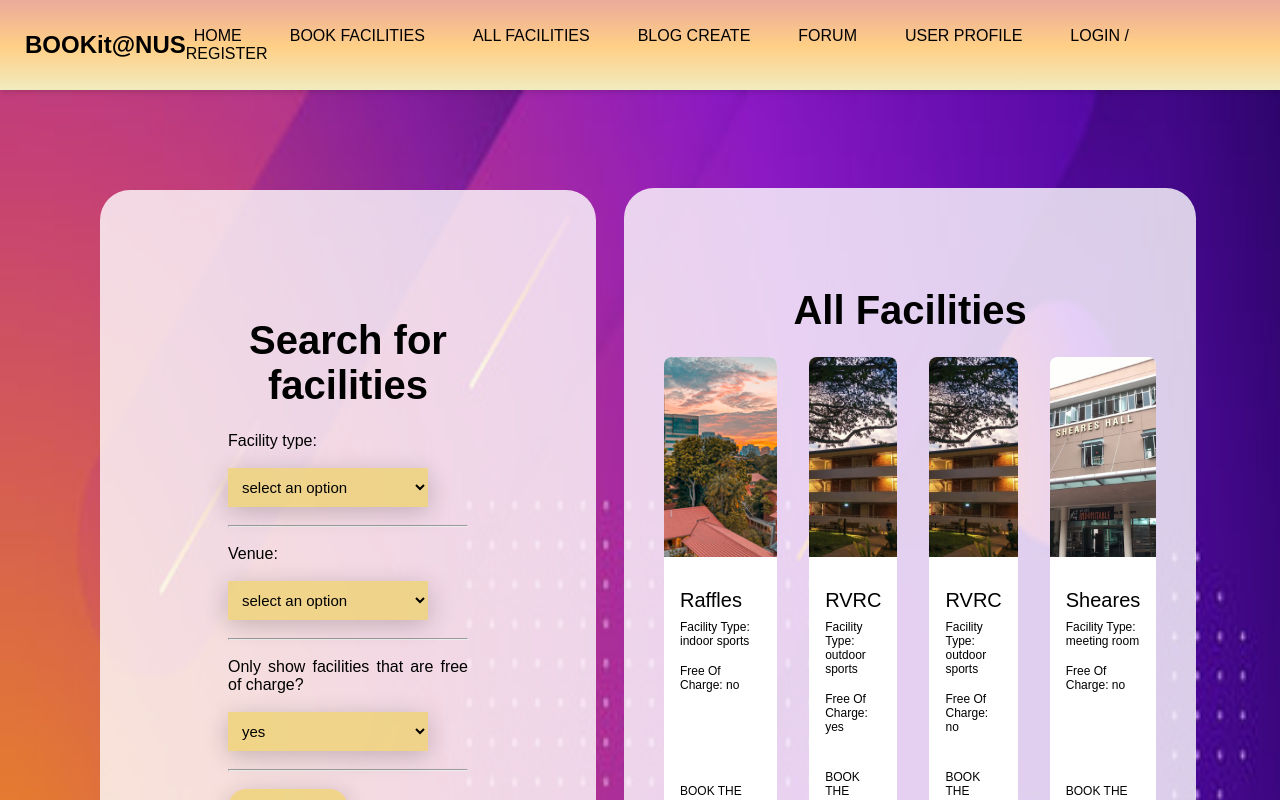
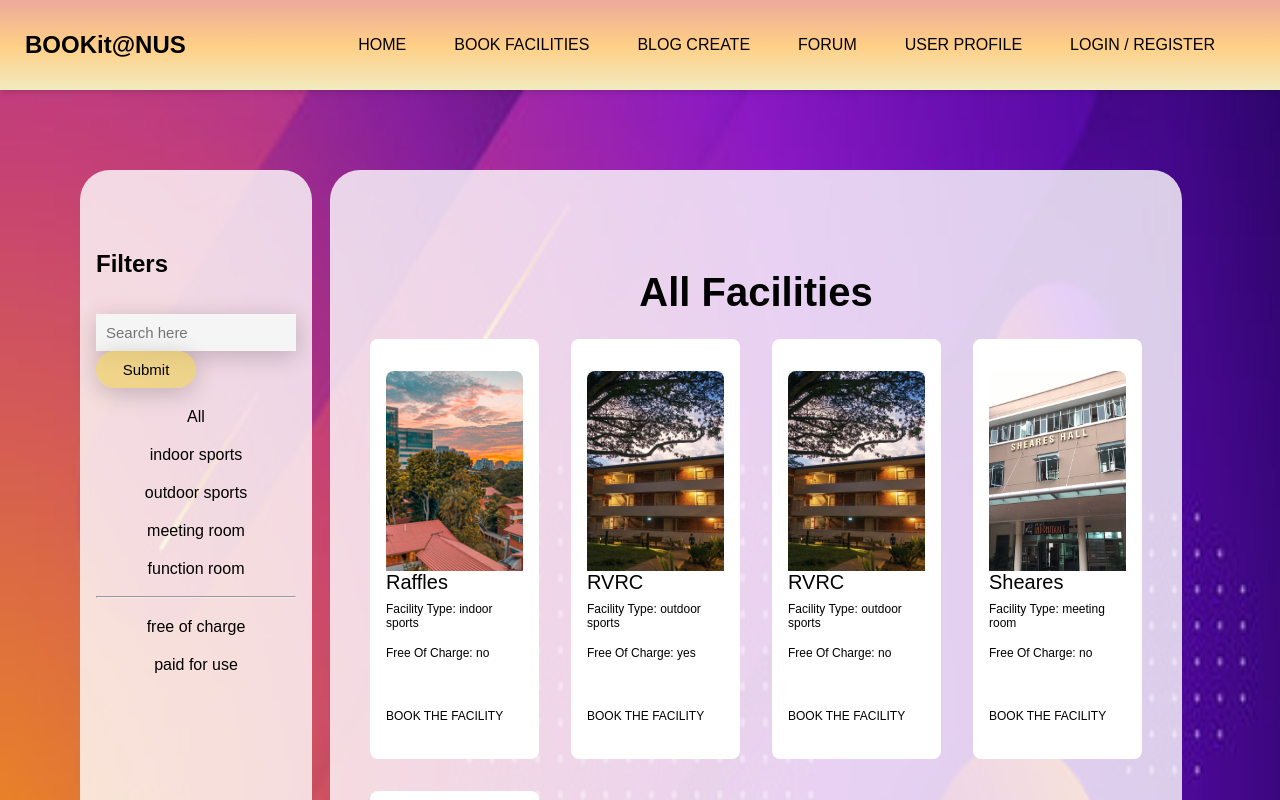
Before and after one commit to huangrz0702/orbital_v_bookitnus, a Vue app: page /Searchmain in a window 1280 px wide. Shown: the top 800 px of the page. Built offline with nearby package versions, Linux system fonts and the light colour scheme.

Commit message:
filter function in book facilities done

```diff
--- a/src/components/FacCard.vue
+++ b/src/components/FacCard.vue
@@ -1,22 +1,23 @@
 <template>
   <div class="fac-card">
-    <img :src="require(`../assets/blogCards/${post.blogCover}.jpeg`)" alt=""/>
     <div class="info">
-        <h4>{{ post.facName }}</h4>
-        <h6>Facility Type: {{ post.facType }}</h6>
-        <h6>Free Of Charge: {{ post.facCharge }}</h6>
-        <router-link class="link" to="#"> Book The Facility</router-link>
+      <img
+        :src="require(`../assets/blogCards/${post.blogCover}.jpeg`)"
+        alt=""
+      />
+      <h4>{{ post.facName }}</h4>
+      <h6>Facility Type: {{ post.facType }}</h6>
+      <h6>Free Of Charge: {{ post.facCharge }}</h6>
+      <router-link class="link" to="#"> Book The Facility</router-link>
     </div>
   </div>
 </template>
 
 <script>
-
 export default {
-  name: 'FacCard',
-  props: ['post'],
-  Components: {},
-}
+  name: "FacCard",
+  props: ["post"],
+};
 </script>
 
 <style lang="scss" scoped>
@@ -31,7 +32,8 @@ export default {
   transition: 0.5s ease all;
   &:hover {
     transform: rotateZ(-1deg) scale(1.01);
-    box-shadow: 0 4px 6px -1px rgba(0, 0, 0, 0.1), 0 2px 4px -1px rgba(0, 0, 0, 0.06);
+    box-shadow: 0 4px 6px -1px rgba(0, 0, 0, 0.1),
+      0 2px 4px -1px rgba(0, 0, 0, 0.06);
   }
 
   img {
--- /dev/null
+++ b/src/components/Filters.vue
@@ -0,0 +1,61 @@
+<template>
+  <h2>Filters</h2>
+  <br /><br />
+
+  <input id="search" placeholder="Search here" v-model="term" />
+  <br />
+  <input class="btn" type="submit" @click="search(term)" />
+  <p v-for="filter in filters" :key="filter" @click="() => filterPosts(filter)">
+    {{ filter }}
+  </p>
+</template>
+
+<script>
+const filters = [
+  "All",
+  "indoor sports",
+  "outdoor sports",
+  "meeting room",
+  "function room",
+];
+export default {
+  props: ["filterPosts", "search", "filteredPosts"],
+  data() {
+    return {
+      filters,
+      term: "",
+    };
+  },
+};
+</script>
+
+<style scoped>
+input {
+  background-color: whitesmoke;
+  color: black;
+  padding: 10px;
+  width: 200px;
+  border: none;
+  font-size: 15px;
+  box-shadow: 0 5px 25px rgba(0, 0, 0, 0.2);
+  -webkit-appearance: button;
+  appearance: button;
+  outline: none;
+}
+
+.btn {
+  background-color: rgba(237, 209, 96, 0.669);
+  width: 50%;
+  padding: 10px;
+  border: 0ch;
+  border-radius: 30px;
+  cursor: pointer;
+  color: black(237, 209, 96, 0.669);
+}
+
+p {
+  text-align: center;
+  margin-top: 20px;
+  cursor: pointer;
+}
+</style>
--- /dev/null
+++ b/src/components/Filters2.vue
@@ -0,0 +1,32 @@
+<template>
+  <br>
+  <hr />
+  <p v-for="filter in filters" :key="filter" @click="() => filterPosts2(filter)">
+    {{ filter }}
+  </p>
+</template>
+
+<script>
+const filters = [
+  "free of charge",
+  "paid for use"
+];
+export default {
+  props: ["filterPosts2", "filteredPosts2"],
+  data() {
+    return {
+      filters,
+      term: "",
+    };
+  },
+};
+</script>
+
+
+<style scoped>
+p {
+  text-align: center;
+  margin-top: 20px;
+  cursor: pointer;
+}
+</style>
--- a/src/components/Navigation.vue
+++ b/src/components/Navigation.vue
@@ -9,7 +9,6 @@
                 <ul>
                     <router-link class = "link" to = "/">Home</router-link>
                     <router-link class = "link" to = "/Searchmain">Book Facilities</router-link>
-                    <router-link class = "link" to = "/AllFac">All Facilities</router-link>
                     <router-link class = "link" to = "/BlogCreate">Blog Create</router-link>
                     <router-link class = "link" to = "/BlogMain">Forum</router-link>
                     <router-link class = "link" to = "/ProfilePage">User Profile</router-link>
--- a/src/main.js
+++ b/src/main.js
@@ -10,6 +10,9 @@ import "@vueup/vue-quill/dist/vue-quill.snow.css";
 
 import BlogCard from "./components/BlogCard.vue";
 import FacCard from "./components/FacCard.vue";
+import Filters from "./components/Filters.vue";
+import Filters2 from "./components/Filters2.vue";
+
 
 const app = createApp(App)
 
@@ -18,4 +21,7 @@ app.component("svg-icon", SvgIcon);
 app.component("QuillEditor", QuillEditor);
 app.component("BlogCard", BlogCard);
 app.component("FacCard", FacCard);
+app.component("Filters",Filters);
+app.component("Filters2",Filters2);
+
 app.mount('#app')
--- a/src/views/Search-Main/index.vue
+++ b/src/views/Search-Main/index.vue
@@ -1,71 +1,19 @@
 <template>
-  <div class="searchbox">
-    <div class="top-left">
-      <section class="form">
-        <form>
-          <h2>Search for facilities</h2>
-          <label for="fac_type">Facility type:</label>
-          <br /><br />
-
-          <select name="fac_type" id="fac_type">
-            <option value="default">select an option</option>
-            <option value="in_sports">indoor sports</option>
-            <option value="out_sports">outdoor sports</option>
-            <option value="meet_room">meeting room</option>
-            <option value="func_room">function room</option>
-            <option value="others">others</option>
-          </select>
-          <br /><br />
-          <hr />
-          <br />
-
-          <label for="venue">Venue:</label>
-          <br /><br />
-          <select name="venue" id="venue">
-            <option value="default">select an option</option>
-            <option value="UT">Utown</option>
-            <option value="UTR">Utown Residence</option>
-            <option value="RC4">RC4</option>
-            <option value="RVRC">RVRC</option>
-            <option value="CAPT">CAPT</option>
-            <option value="Tembusu">Tembusu</option>
-            <option value="PGP">PGP</option>
-            <option value="KE">KE VII Hall</option>
-            <option value="Temasek">Temasek Hall</option>
-            <option value="Raffles">Raffles Hall</option>
-            <option value="KR">Kent Ridge Hall</option>
-            <option value="Sheares">Sheares Hall</option>
-          </select>
-          <br /><br />
-          <hr />
-          <br />
-
-          <label for="cost"
-            >Only show facilities that are free of charge?</label
-          >
-          <br /><br />
-          <select name="cost" id="cost">
-            <option value="free">yes</option>
-            <option value="nfree">no</option>
-          </select>
-          <br /><br />
-          <hr />
-          <br />
-
-          <input class="btn" type="submit" value="Search" />
-        </form>
-      </section>
+  <div class="container">
+    <div class="left">
+      <Filters
+        :filterPosts="filterPosts"
+        :search="search"
+        :filteredPosts="filteredPosts"
+      />
+      <Filters2 :filterPosts2="filterPosts2" :filteredPosts2="filteredPosts2" />
     </div>
     <div class="facmain">
       <div class="fac-card-wrap">
-        <div class="container">
+        <div class="fac-card-container">
           <h2>All Facilities</h2>
           <div class="fac-cards">
-            <FacCard
-              :post="post"
-              v-for="(post, index) in sampleFacCards"
-              :key="index"
-            />
+            <FacCard :post="post" v-for="post in posts" :key="post.id" />
           </div>
         </div>
       </div>
@@ -75,53 +23,126 @@
 
 <script>
 import FacCard from "../../components/FacCard.vue";
+import Filters from "../../components/Filters.vue";
+import Filters2 from "../../components/Filters2.vue";
 
 export default {
   name: "SearchMainPage",
   Component: {
     FacCard,
+    Filters,
+    Filters2,
   },
   data() {
     return {
-      sampleFacCards: [
+      posts: [
         {
+          id: 1,
           facName: "Raffles",
           blogCover: "1",
           facType: "indoor sports",
           facCharge: "no",
         },
         {
+          id: 2,
           facName: "RVRC",
           blogCover: "2",
           facType: "outdoor sports",
           facCharge: "yes",
         },
         {
+          id: 3,
           facName: "RVRC",
           blogCover: "2",
           facType: "outdoor sports",
           facCharge: "no",
         },
         {
+          id: 4,
           facName: "Sheares",
           blogCover: "3",
           facType: "meeting room",
           facCharge: "no",
         },
         {
+          id: 5,
           facName: "Tembusu",
           blogCover: "4",
           facType: "function room",
           facCharge: "no",
         },
       ],
+      str: "",
+      type: "",
     };
+  },
+  methods: {
+    filterPosts(catName) {
+      this.resetPosts();
+      if (catName !== "All") {
+        this.posts = this.posts.filter((post) => {
+          return post.facType === catName;
+        });
+      }
+    },
+    filterPosts2(catName) {
+      this.posts = this.posts;
+      this.posts = this.posts.filter((post) => {
+        return post.facCharge === catName;
+      });
+    },
+    search(term) {
+      this.resetPosts();
+      this.posts = this.posts.filter((post) => {
+        return post.facName.toLowerCase().includes(term.toLowerCase());
+      });
+    },
+
+    resetPosts() {
+      this.posts = [
+        {
+          id: 1,
+          facName: "Raffles",
+          blogCover: "1",
+          facType: "indoor sports",
+          facCharge: "free of charge",
+        },
+        {
+          id: 2,
+          facName: "RVRC",
+          blogCover: "2",
+          facType: "outdoor sports",
+          facCharge: "paid for use",
+        },
+        {
+          id: 3,
+          facName: "RVRC",
+          blogCover: "2",
+          facType: "outdoor sports",
+          facCharge: "free of charge",
+        },
+        {
+          id: 4,
+          facName: "Sheares",
+          blogCover: "3",
+          facType: "meeting room",
+          facCharge: "free of charge",
+        },
+        {
+          id: 5,
+          facName: "Tembusu",
+          blogCover: "4",
+          facType: "function room",
+          facCharge: "free of charge",
+        },
+      ];
+    },
   },
 };
 </script>
 
 <style lang="scss" scoped>
-.searchbox {
+.container {
   padding: 10vh;
   height: 100%;
   width: 100%;
@@ -130,8 +151,12 @@ export default {
   background-image: url("../../assets/image/about.jpeg");
 }
 
-.top-left {
+.left {
   padding-right: 30px;
+  position: relative;
+  padding: 80px 16px;
+  background-color: rgba(255, 255, 255, 0.8);
+  border-radius: 30px;
 }
 
 .form {
@@ -167,31 +192,9 @@ select {
   outline: none;
 }
 
-input {
-  background-color: rgba(237, 209, 96, 0.669);
-  color: black;
-  padding: 10px;
-  width: 200px;
-  border: none;
-  font-size: 15px;
-  box-shadow: 0 5px 25px rgba(0, 0, 0, 0.2);
-  -webkit-appearance: button;
-  appearance: button;
-  outline: none;
-}
-
-.btn {
-  width: 50%;
-  padding: 10px;
-  border: 0ch;
-  border-radius: 30px;
-  cursor: pointer;
-  color: black(237, 209, 96, 0.669);
-}
-
 .facmain {
   position: relative;
-  padding: 18px;
+  padding: 0px 18px;
 }
 
 .fac-card-wrap {
@@ -202,7 +205,7 @@ input {
   @media (min-width: 500px) {
     padding: 100px 40px;
   }
-  .container {
+  .fac-card-container {
     .fac-cards {
       display: grid;
       gap: 32px;
```
Also changed, not shown: src/FAC_DATA.json (added, +37 -0 lines).
